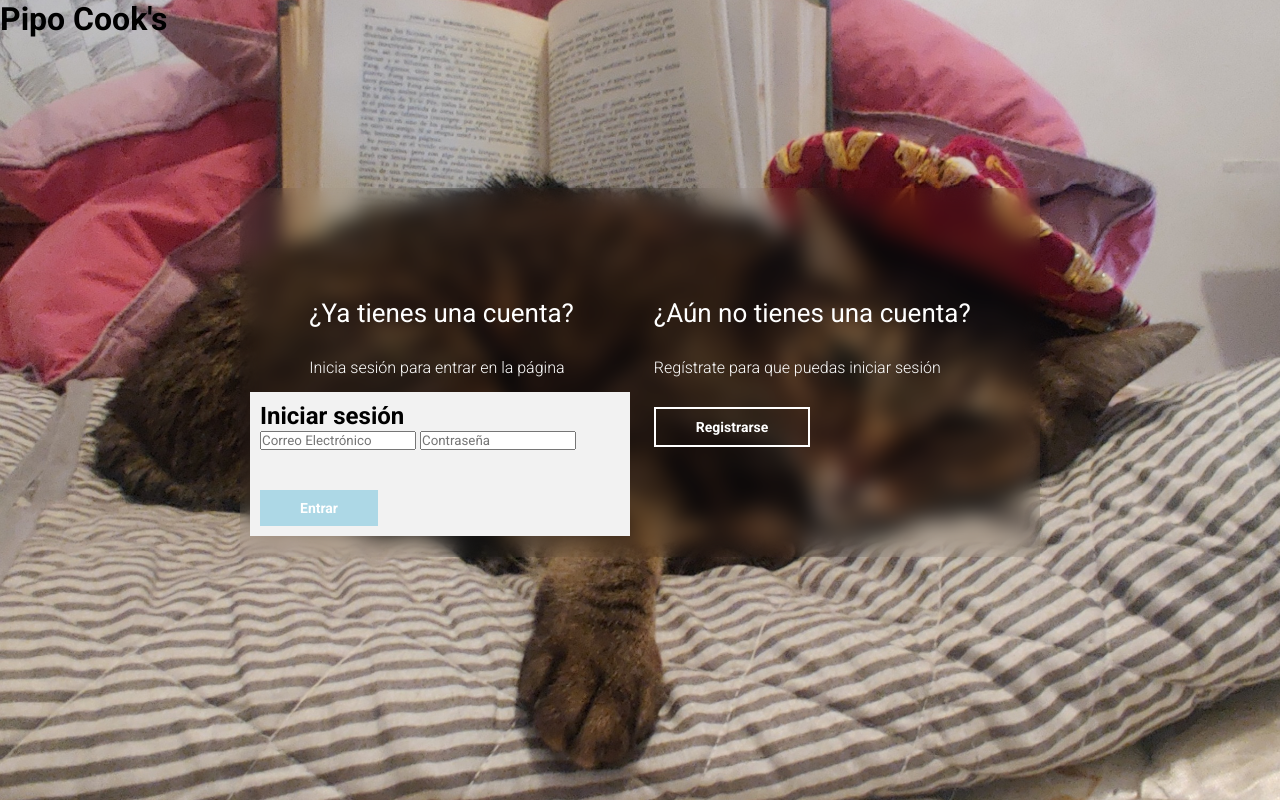
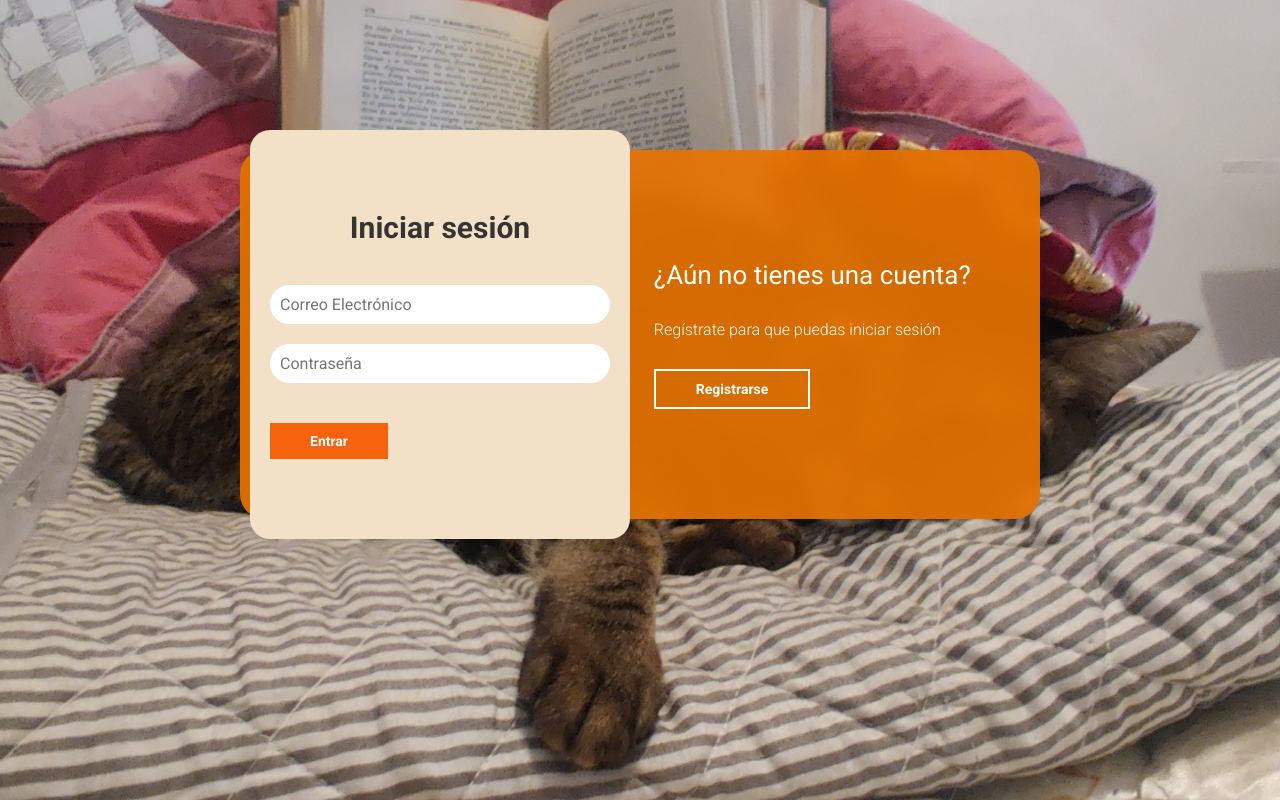
Before and after one commit to b-bastan/proyecto1_practicas-profesionales, a PHP site: page /login.html in a window 1280 px wide. Run offline with PHP 8.4, Linux system fonts and the light colour scheme.

Commit message:
Finalizacion login

```diff
--- a/pipocooks/login.html
+++ b/pipocooks/login.html
@@ -9,18 +9,15 @@
     <link href="https://fonts.googleapis.com/css2?family=Roboto:ital,wght@0,100;0,300;0,400;0,500;0,700;0,900;1,100;1,300;1,400;1,500;1,700;1,900&display=swap" rel="stylesheet">
 </head>
 <body>
-    <header>
-        <h1>Pipo Cook's</h1>
-    </header>
     <main>
         <div class="contenedor_todo">
             <div class="caja_trasera">
-                <div class="caja_trasera-login">
+                <div class="caja_trasera_login">
                     <h3>¿Ya tienes una cuenta?</h3>
                     <p>Inicia sesión para entrar en la página</p>
-                    <button id="boton_iniciar-sesion">Iniciar sesión</button>
+                    <button id="boton_iniciar_sesion">Iniciar sesión</button>
                 </div>
-                <div class="caja_trasera-register">
+                <div class="caja_trasera_register">
                     <h3>¿Aún no tienes una cuenta?</h3>
                     <p>Regístrate para que puedas iniciar sesión</p>
                     <button id="boton_registrarse">Registrarse</button>
@@ -28,7 +25,7 @@
             </div>
 
             <!--Formulario de Login y register-->
-            <div class="contenedor_login-register">
+            <div class="contenedor_login_register">
                 <!--Login-->
                 <form action="" class="formulario_login" method="post">
                     <h2>Iniciar sesión</h2>
@@ -52,5 +49,6 @@
     <footer>
 
     </footer>
+    <script src="script.js"></script>
 </body>
 </html>
--- a/pipocooks/styles.css
+++ b/pipocooks/styles.css
@@ -4,6 +4,12 @@
     box-sizing: border-box;
     text-decoration: none;
     font-family: 'Roboto', sans-serif;
+}
+
+::selection {
+    background-color: rgb(175, 99, 0);
+    color: white    ;
+
 }
 
 body{
@@ -35,6 +41,8 @@ main{
     justify-content: center;
     -webkit-backdrop-filter: blur(10px);
     backdrop-filter: blur(10px);
+    background-color: #e77400e8;
+    border-radius: 25px;
 }
 
 .caja_trasera div{
@@ -75,9 +83,11 @@ main{
     color: rgb(0, 0, 0);
 }
 
+
 /*Formularios*/
 
-.contenedor_login-register{
+.contenedor_login_register{
+    color: rgb(53, 52, 50);
     display: flex;
     align-items: center;
     width: 100%;
@@ -88,26 +98,42 @@ main{
     transition: left 500ms cubic-bezier(0.175, 0.885, 0.320, 1.275);
 }
 
-.contenedor_login-register form{
+.contenedor_login_register form{
+    width: 100%;
+    padding: 80px 20px;
+    position: absolute;
+    background: #F2E1C7;
+    border-radius: 20px;
+}
+
+.contenedor_login_register form h2{
+    font-size: 30px;
+    text-align: center;
+    margin-bottom: 20px;
+}
+
+.contenedor_login_register form input{
     width: 100%;
     margin-top: 20px;
     padding: 10px;
     border: none;
-    background: #f2f2f2;
+    background-color: white;
     font-size: 16px;
     outline: none;
+    border-radius: 25px;
 }
 
-.contenedor_login-register form button{
+.contenedor_login_register form button{
     padding: 10px 40px;
     margin-top: 40px;
+    font-size: 14px;
     border: none;
-    font-size: 14px;
-    background: lightblue;
+    background: #F7630C;
     font-weight: 600;
     cursor: pointer;
     color: white;
     outline: none;
+    transition: 700ms;
 }
 
 .formulario_login{
@@ -120,6 +146,7 @@ main{
 }
 
 @media screen and (max-width: 850px){
+
     main{
         margin-top: 50px;
     }
@@ -132,14 +159,19 @@ main{
     }
 
     .caja_trasera div{
-        max-width: 0px;
+        margin: 0px;
         position: absolute;
     }
 
     /*Formularios*/
 
-    .contenedor_login-register{
+    .contenedor_login_register{
         top: -10px;
         left: -5px;
+        margin: auto;
+    }
+
+    .contenedor_login_register form{
+        position: relative;
     }
 }
```
Also changed, not shown: pipocooks/script.js (added, +62 -0 lines).
